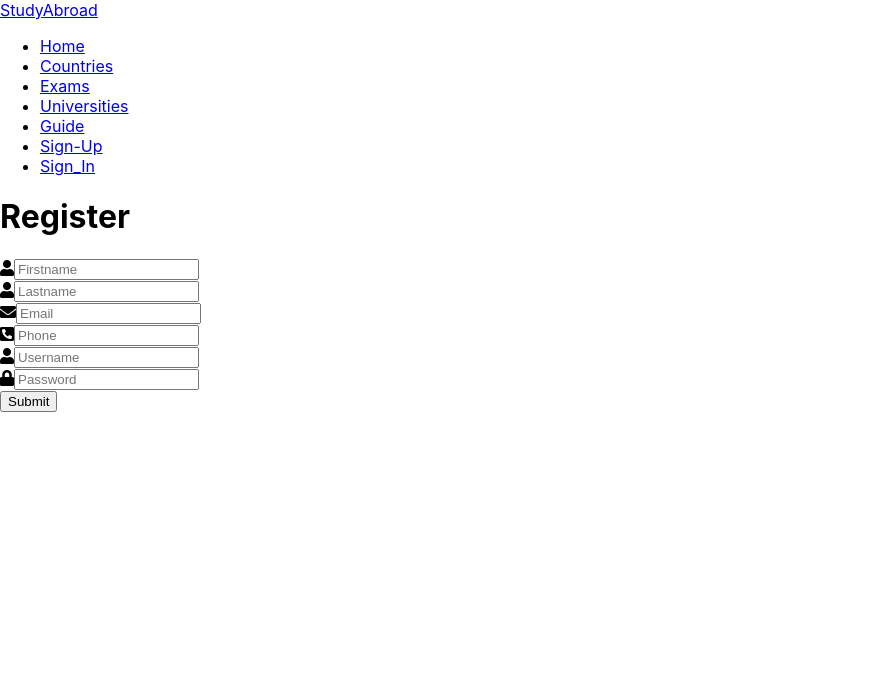
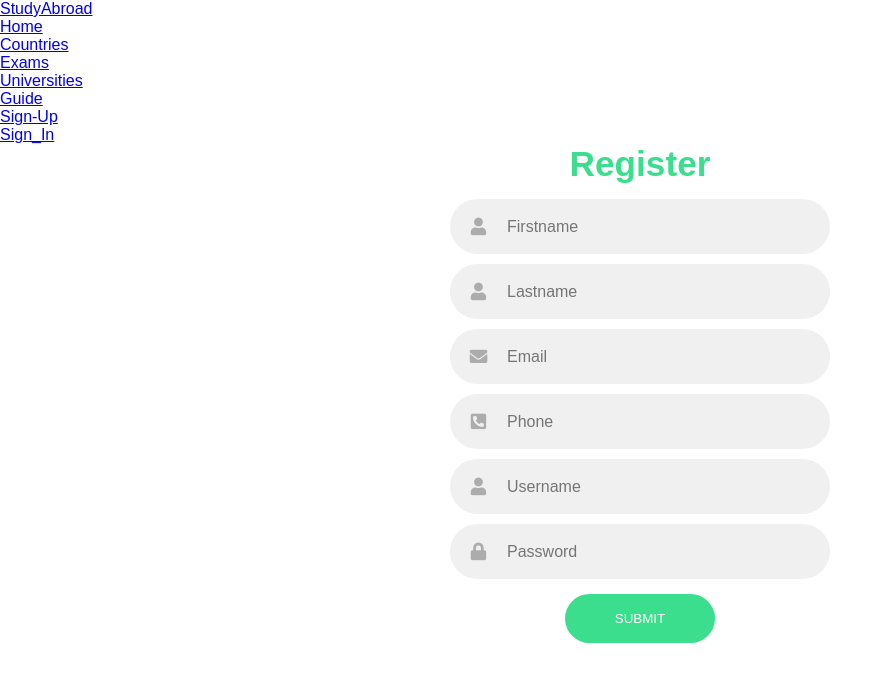
Before and after one commit to TechPhantoms/StudyAbroadFrontend, a React (Create React App) app: page /register in a window 1280 px wide. Shown: the top 682 px of the page, without its empty margins (0-893 px from the left). Built offline with nearby package versions, Linux system fonts and the light colour scheme.

Commit message:
register page design

```diff
--- a/src/Body/Login/Login.js
+++ b/src/Body/Login/Login.js
@@ -1,7 +1,7 @@
 import { Component } from "react";
 import axios from "axios";
 import { Redirect } from "react-router-dom";
-
+import './login.css'
 
 class Login extends Component{
     state ={
--- /dev/null
+++ b/src/Body/Login/login.css
@@ -0,0 +1,82 @@
+@import "https://stackpath.bootstrapcdn.com/font-awesome/4.7.0/css/font-awesome.min.css";
+
+.login-box{
+    width: 280px;
+      position: relative;
+      margin:auto;
+      margin-top: 20px;
+      margin-bottom: 20px;
+}
+
+.login-box h1{
+    color: #3BDE8C;
+    font-size: 25px;
+    text-align: center;
+}
+
+
+.textbox{
+    width: 100%;
+    overflow: hidden;
+    font-size: 20px;
+    padding: 8px 0px;
+    margin: 8px 0px;
+    border-bottom: 1px solid blue;
+}
+
+.textbox i{
+    width: 26px;
+    float: left;
+    color: rgb(58, 55, 55);
+    text-align: center;
+}
+
+.textbox input{
+    border: none;
+    outline: none;
+    background: none;
+    font-size: 13px;
+    width: 80%;
+    float: left;
+    margin: 0px 10px;
+    color: rgb(58, 55, 55);
+
+
+}
+
+.login-btn{
+    width: 100%;
+    background: none;
+    border: 2px solid rgb(83, 233, 103);
+    color: rgb(58, 55, 55);
+    padding: 8px;
+    margin: 10px 0;
+    cursor: pointer;
+    border-radius: 7px;
+}
+
+.section{
+    display: flex;
+    width: 100%;
+    margin-top: 30px;
+}
+
+.section h2{
+    font-size: 12px;
+    margin: 10px 5px;
+    padding: 8px 2px;
+    margin-left: 20px;
+    color: rgb(58, 55, 55);
+
+
+}
+
+.login-btn2{
+    width: 25%;
+    font-size: 10px;
+    background: black;
+    color: white;
+    padding: 8px 0;
+    margin: 10px 0;
+    cursor: pointer;
+}
--- a/src/Body/Register/Register.js
+++ b/src/Body/Register/Register.js
@@ -1,5 +1,6 @@
 import { Component } from "react";
 import axios from 'axios'
+import './register.css'
 
 
 class Register extends Component{
@@ -36,9 +37,11 @@ class Register extends Component{
 
     render(){
         return(
+        <div className = 'container'>
             <div className = 'SignUp-box'>
-                <h1> Register</h1>
+                {/* <h1> Register</h1> */}
                 <form>
+                <h2 className ="text"> Register</h2>
                 <div className='text-box'>
                 <i class="fas fa-user"></i>
                 <input type="text" value = {this.state.firstname} onChange= {(event => {this.setState({firstname: event.target.value})})} placeholder='Firstname'/>
@@ -67,6 +70,7 @@ class Register extends Component{
                 <button onClick={this.submitUser} className='Submit-Btn'>Submit</button>
                 </form>
             </div>
+            </div>
         )
     }
 }
--- /dev/null
+++ b/src/Body/Register/register.css
@@ -0,0 +1,110 @@
+@import "https://stackpath.bootstrapcdn.com/font-awesome/4.7.0/css/font-awesome.min.css";
+*{
+    padding: 0;
+    margin: 0;
+    box-sizing: border-box;
+}
+
+body,input{
+    font-family: 'Poppins', sans-serif;
+}
+
+.container{
+    position: relative;
+    width: 100%;
+    min-height: 100vh;
+    background-color: #fff;
+    overflow: hidden;
+}
+
+/* .SignUp-box{
+
+    width: 280px;
+    margin: auto;
+    /* position: absolute;
+    left: 50%;
+    top: 50%; */
+    /* border: 2px solid red; */
+
+/* } */
+
+form{
+    display: flex;
+    align-items: center;
+    justify-content: center;
+    flex-direction: column;
+}
+
+
+
+.text{
+    text-align: center;
+    font-size: 2.2rem;
+    color: #3BDE8C;
+    margin-bottom: 10px;
+}
+
+/* .text-box{
+    width: 100%;
+    overflow: hidden;
+    font-size: 20px;
+    padding: 6px 0px;
+    margin: 6px 0px;
+    border-bottom: 1px solid blue;
+} */
+
+.text-box{
+    max-width: 380px;
+    width: 100%;
+    height: 55px;
+    background-color: #f0f0f0;
+    margin: 5px 0;
+    border-radius: 55px;
+    display: grid;
+    grid-template-columns: 15% 85%;
+    padding: 0.4 rem;
+
+}
+
+.text-box i {
+    text-align: center;
+    line-height: 55px;
+    color: #acacac;
+    font-size: 1.1rem;
+}
+
+.text-box input{
+    border: none;
+    outline: none;
+    background: none;
+    color: #333;
+    font-size: 1rem;
+    font-weight: 400;
+    line-height: 1;
+}
+
+/* .Submit-Btn{
+    width: 100%;
+    background: none;
+    border: 2px solid rgb(83, 233, 103);
+    color: rgb(58, 55, 55);
+    padding: 8px;
+    margin: 10px 0;
+    cursor: pointer;
+    border-radius: 7px;
+} */
+
+.Submit-Btn{
+    width: 150px;
+    height: 49px;
+    border: none;
+    outline: none;
+    border-radius: 49px;
+    cursor: pointer;
+    background-color: #3BDE8C;
+    color: #fff;
+    text-transform: uppercase;
+    font-weight: 500;
+    margin: 10px 0;
+    transition: .5s;
+}
```
